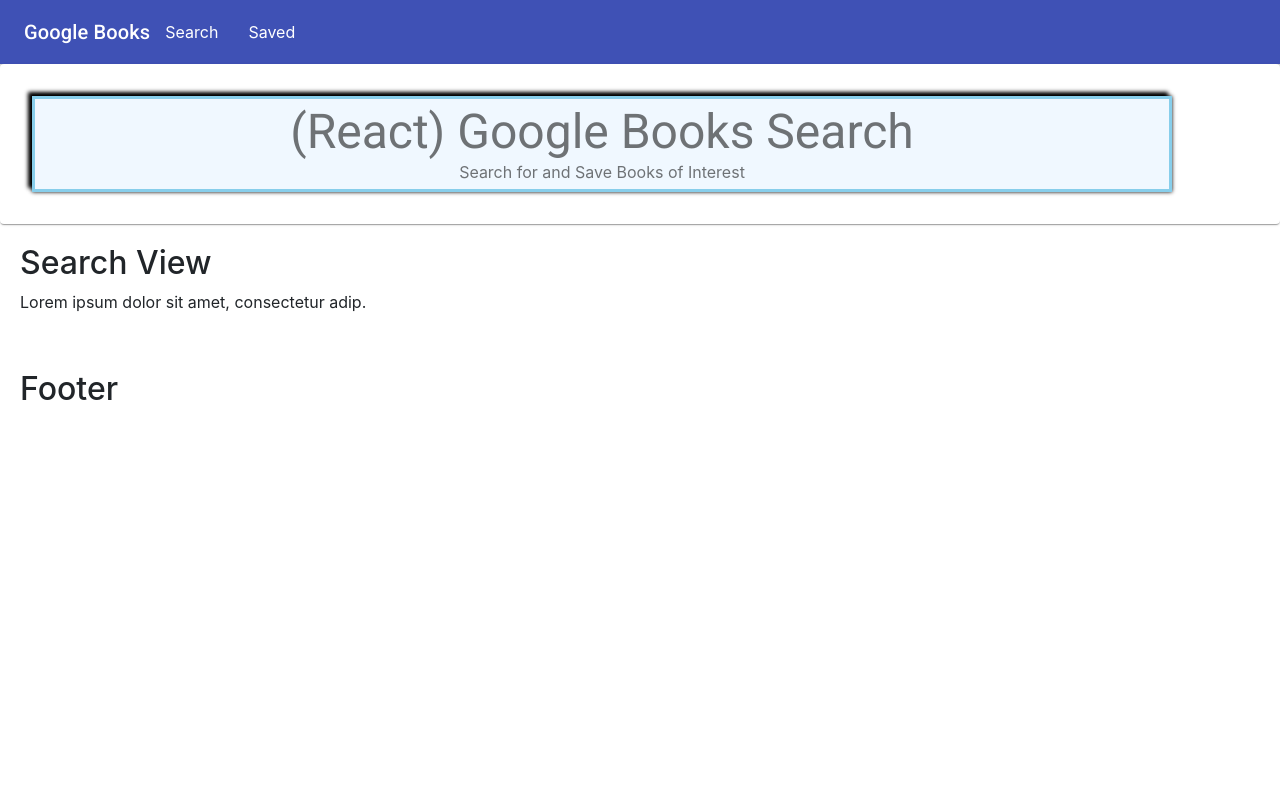
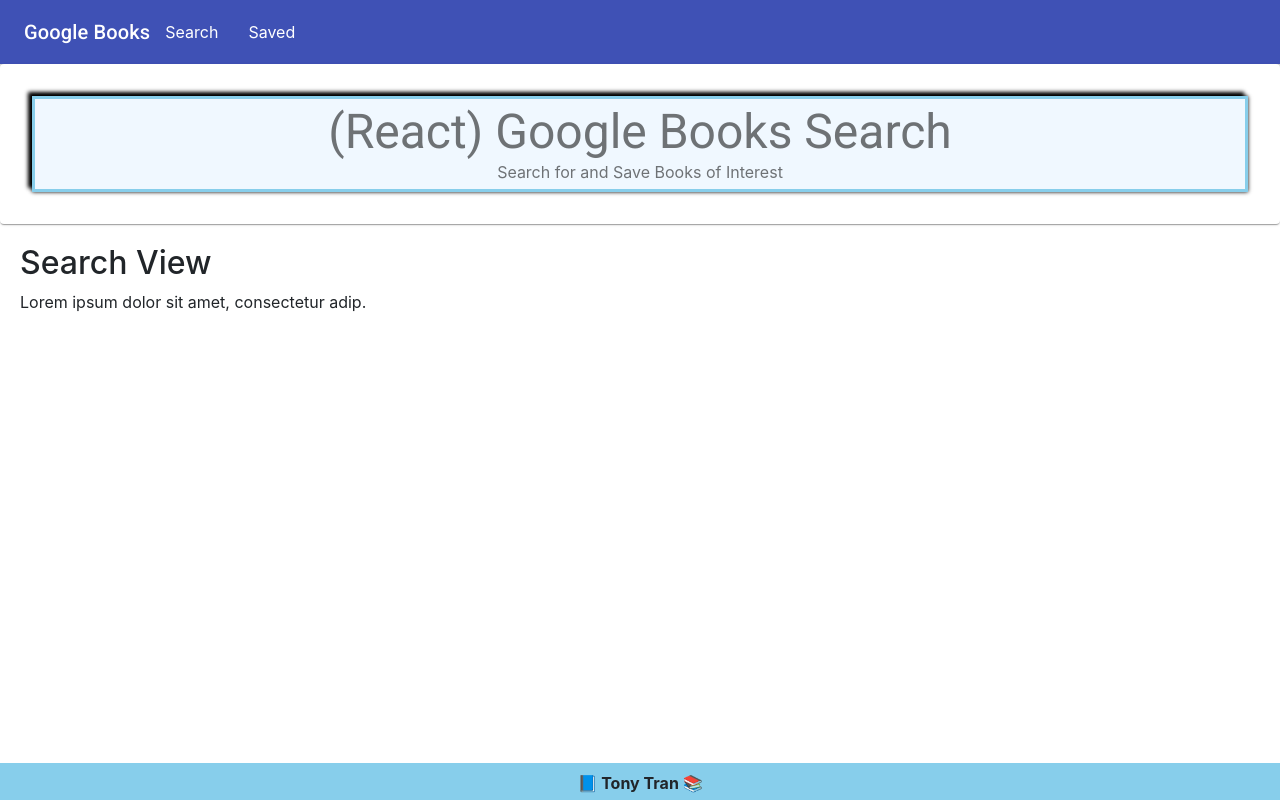
Before and after one commit to code-monkey713/google-book-search, a JavaScript app in the folder client/: page / in a window 1280 px wide. Built offline with nearby package versions, Linux system fonts and the light colour scheme; the HTML template or start-up script is replaced by a standard one.

Commit message:
added bootstrap to project; updated the footer to fixed-bottom with styles

```diff
--- a/client/public/index.html
+++ b/client/public/index.html
@@ -8,6 +8,12 @@
     <meta
       name="description"
       content="Web site created using create-react-app"
+    />
+    <link
+      rel="stylesheet"
+      href="https://cdn.jsdelivr.net/npm/bootstrap@4.6.0/dist/css/bootstrap.min.css"
+      integrity="sha384-B0vP5xmATw1+K9KRQjQERJvTumQW0nPEzvF6L/Z6nronJ3oUOFUFpCjEUQouq2+l"
+      crossorigin="anonymous"
     />
     <link
       rel="stylesheet"
--- a/client/src/App.css
+++ b/client/src/App.css
@@ -20,3 +20,12 @@
   border: solid skyblue;
   box-shadow: 0px 0px 4px black, -4px -4px 4px black;
 }
+
+.footer-color {
+  text-align: center;
+  font-weight: bolder;
+  padding: 5px;
+  margin: 10px 0px 0px 0px;
+  border-top: solid skyblue;
+  background-color: skyblue;
+}
--- a/client/src/components/Footer.js
+++ b/client/src/components/Footer.js
@@ -1,43 +1,7 @@
-
-
-export const Footer = ()=> {
+export const Footer = () => {
   return (
-    <div style={{ padding: 20 }}>
-      <h2>Footer</h2>
-
+    <div className="fixed-bottom footer-color">
+      <div className="">📘 Tony Tran 📚</div>
     </div>
-  )
-}
-
-
-// import { makeStyles } from '@material-ui/core/styles';
-// import BottomNavigation from '@material-ui/core/BottomNavigation';
-// import BottomNavigationAction from '@material-ui/core/BottomNavigationAction';
-// import FolderIcon from '@material-ui/icons/Folder';
-// import RestoreIcon from '@material-ui/icons/Restore';
-// import FavoriteIcon from '@material-ui/icons/Favorite';
-// import LocationOnIcon from '@material-ui/icons/LocationOn';
-
-// const useStyles = makeStyles({
-//   root: {
-//     width: 500,
-//   },
-// });
-
-// export default function LabelBottomNavigation() {
-//   const classes = useStyles();
-//   const [value, setValue] = React.useState('recents');
-
-//   const handleChange = (event, newValue) => {
-//     setValue(newValue);
-//   };
-
-//   return (
-//     <BottomNavigation value={value} onChange={handleChange} className={classes.root}>
-//       <BottomNavigationAction label="Recents" value="recents" icon={<RestoreIcon />} />
-//       <BottomNavigationAction label="Favorites" value="favorites" icon={<FavoriteIcon />} />
-//       <BottomNavigationAction label="Nearby" value="nearby" icon={<LocationOnIcon />} />
-//       <BottomNavigationAction label="Folder" value="folder" icon={<FolderIcon />} />
-//     </BottomNavigation>
-//   );
-// }
+  );
+};
--- a/client/src/components/Jumbotron.js
+++ b/client/src/components/Jumbotron.js
@@ -21,7 +21,7 @@
     <div className={classes.root}>
       <Grid item xs={12}>
         <Paper className={classes.paper}>
-          <div className="container jumbo-wrap">
+          <div className="jumbo-wrap">
             <Typography variant="h3" component="h2">
               {'(React) Google Books Search'}
             </Typography>
```
